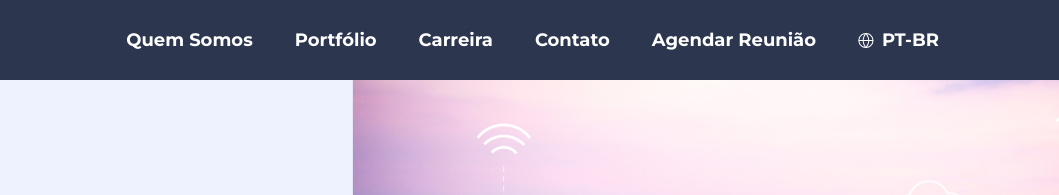
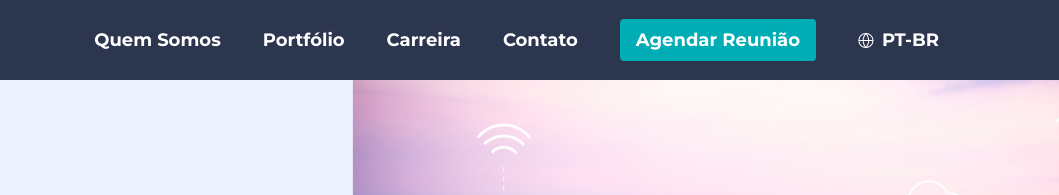
Before and after one commit to tiagoharry/2day, a plain HTML site: page index.html in a window 1280 px wide. Shown: the top 195 px of the page, 221-1280 px from the left. Drawn offline with nearby package versions, Linux system fonts and the light colour scheme; files whose address does not match are found by name.

Commit message:
replace background appointment

```diff
--- a/css/style.css
+++ b/css/style.css
@@ -80,6 +80,12 @@ nav a,
 
 nav a:hover {
   color: #00adb5;
+}
+
+.appointment {
+  background-color: #00adb5;
+  padding: 10px 16px;
+  border-radius: 4px;
 }
 
 .lang {
```
